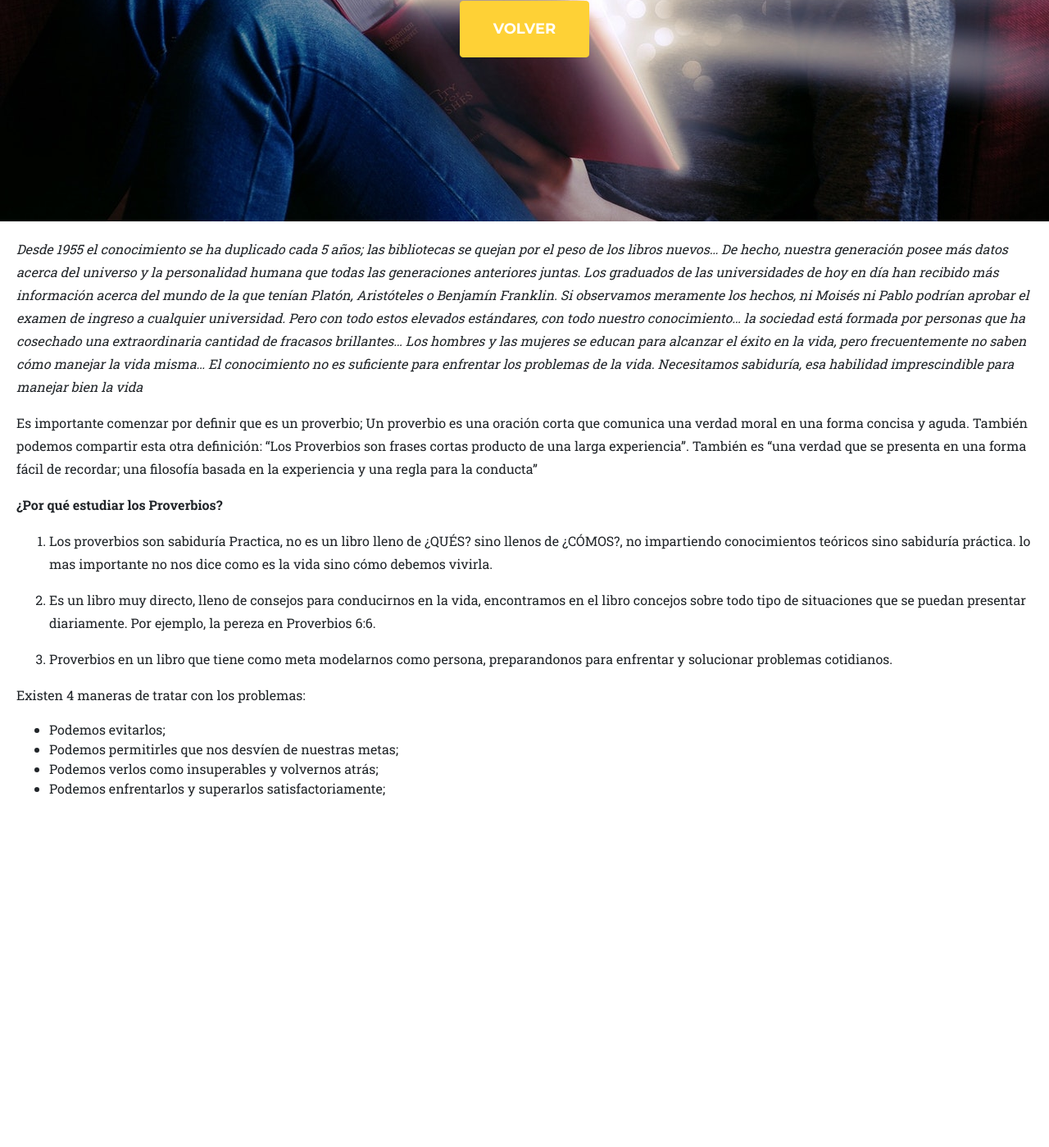
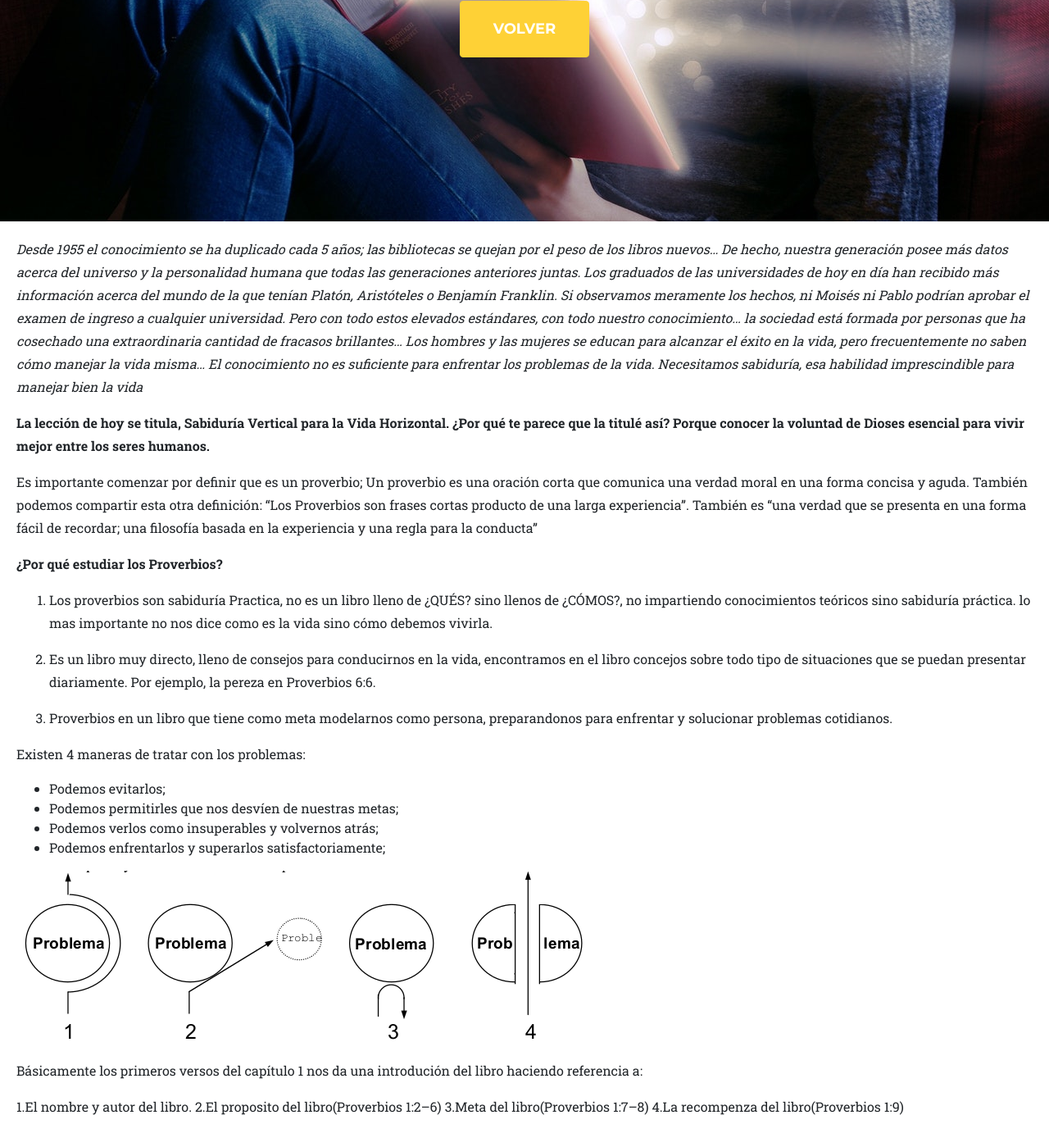
Before and after one commit to Escueladominical/Escueladominical.github.io, a Jekyll site: the page built from _posts/2018-04-14-sabidur-a-vertical-para-la-vida-horizontal.md, in a window 1280 px wide and 1400 px high, scrolled down 564 px. Shown: the whole window at 82% size. Built offline with Jekyll 4.4.1, drawn with Linux system fonts in a browser that asks for light colours; some web fonts are replaced; before the commit the page ends 1574 px from its top, so only the background shows below that.

Commit message:
Update 2018-04-14-sabidur-a-vertical-para-la-vida-horizontal.md

```diff
--- a/_posts/2018-04-14-sabidur-a-vertical-para-la-vida-horizontal.md
+++ b/_posts/2018-04-14-sabidur-a-vertical-para-la-vida-horizontal.md
@@ -19,6 +19,9 @@ para alcanzar el éxito en la vida, pero frecuentemente no saben cómo manejar l
 conocimiento no es suficiente para enfrentar los problemas de la vida. Necesitamos sabiduría, esa
 habilidad imprescindible para manejar bien la vida_
 
+**La lección de hoy se titula, Sabiduría Vertical para la Vida Horizontal. ¿Por qué te parece que la
+titulé así? Porque conocer la voluntad de Dioses esencial para vivir mejor entre los seres humanos.**
+
 Es importante comenzar por definir que es un proverbio; Un proverbio es una oración corta que comunica una verdad moral en una forma concisa y aguda. También podemos compartir esta otra definición: "Los Proverbios son frases cortas producto de una larga experiencia". También es "una verdad que se presenta en una forma fácil de recordar; una filosofía basada en la experiencia y una regla para la conducta"
 
 **¿Por qué estudiar los Proverbios?**
@@ -34,3 +37,12 @@ Existen 4 maneras de tratar con los problemas:
 - Podemos permitirles que nos desvíen de nuestras metas;
 - Podemos verlos como insuperables y volvernos atrás;
 - Podemos enfrentarlos y superarlos satisfactoriamente;
+
+![problemas.png]({{site.baseurl}}/intermedios/img/clases/problemas.png)
+
+Básicamente los primeros versos del capítulo 1 nos da una introdución del libro haciendo referencia a:
+
+1.El nombre y autor del libro.
+2.El proposito del libro(Proverbios 1:2–6)
+3.Meta del libro(Proverbios 1:7–8)
+4.La recompenza del libro(Proverbios 1:9)
```
